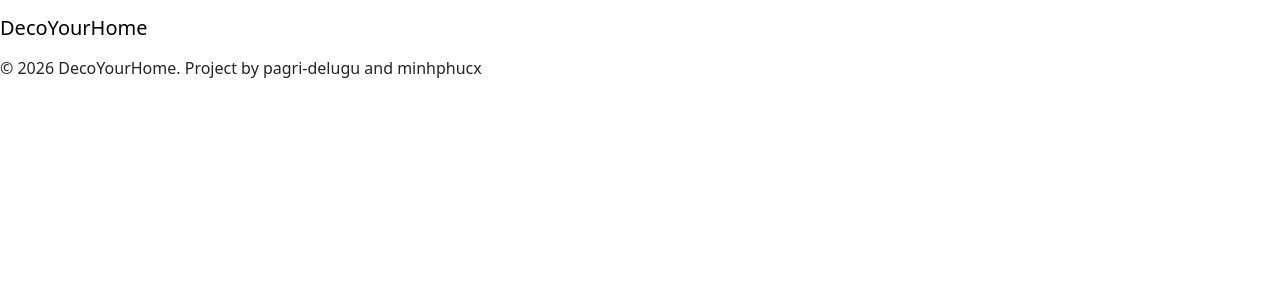
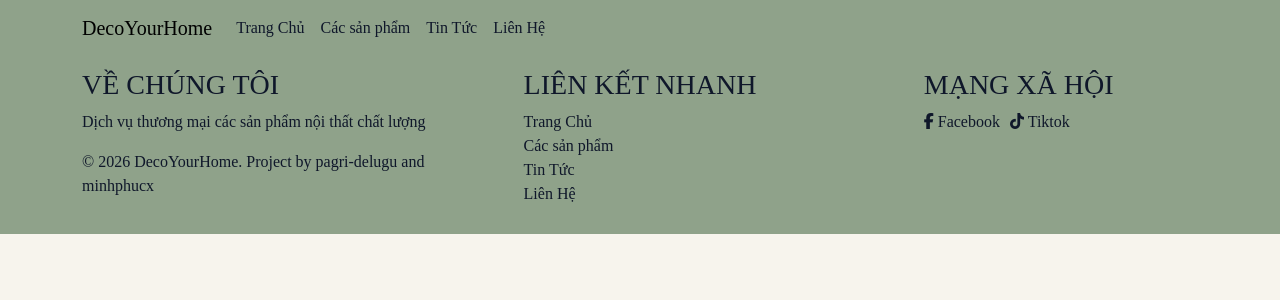
Before and after one commit to pagri-delugu/DecoYourHome, a Django app: page /base_page/ in a window 1280 px wide. Shown: the top 300 px of the page. Run offline with Django 5.2, Linux system fonts and the light colour scheme.

Commit message:
#8 - Added CSS design and improved base.html template
CSS is ready to be extended and base.html is ready to be updated

```diff
--- a/home/templates/pages/base.html
+++ b/home/templates/pages/base.html
@@ -9,21 +9,83 @@
     <!-- static styles -->
     <link rel="stylesheet" href="{% static 'css/style.css' %}">
 
-    <!-- bootstrap -->
+    <!-- bootstrap & icons -->
     <link href="https://cdn.jsdelivr.net/npm/bootstrap@5.3.8/dist/css/bootstrap.min.css" rel="stylesheet" integrity="sha384-sRIl4kxILFvY47J16cr9ZwB07vP4J8+LH7qKQnuqkuIAvNWLzeN8tE5YBujZqJLB" crossorigin="anonymous">
+    <link href="https://cdnjs.cloudflare.com/ajax/libs/font-awesome/6.5.1/css/all.min.css" rel="stylesheet">
 </head>
 </head>
 <body>
     <header>
-        <nav class="navbar navbar-expand-lg">
-            <div class="navbar-brand">DecoYourHome</div>
-        </nav>
+        <div class="container">
+            <nav class="navbar navbar-expand-lg">
+                <div class="navbar-brand">DecoYourHome</div>
+                <button class="navbar-toggler" data-bs-toggle="collapse" data-bs-target="#navbarControls">
+                    <span class="navbar-toggler-icon"></span>
+                </button>
+                <div class="collapse navbar-collapse" id="navbarControls">
+                    <ul class="navbar-nav">
+                        <li class="nav-item">
+                            <a href="/" class="nav-link">Trang Chủ</a>
+                        </li>
+                        <li class="nav-item">
+                            <a href="/products/" class="nav-link">Các sản phẩm</a>
+                        </li>
+                        <li class="nav-item">
+                            <a href="/news/" class="nav-link">Tin Tức</a>
+                        </li>
+                        <li class="nav-item">
+                            <a href="/contact/" class="nav-link">Liên Hệ</a>
+                        </li>
+                    </ul>
+                </div>
+            </nav>
+        </div>
     </header>
 
-    <main>{% block content %}{% endblock %}</main>
+    <main class="container">
+        {% block content %}{% endblock %}
+    </main>
 
     <footer>
-        &copy; 2026 DecoYourHome. Project by pagri-delugu and minhphucx
+        <div class="container">
+            <div class="grid-3">
+                <div>
+                    <h3>VỀ CHÚNG TÔI</h3>
+                    <p>Dịch vụ thương mại các sản phẩm nội thất chất lượng</p>
+                    <p>&copy; 2026 DecoYourHome. Project by pagri-delugu and minhphucx</p>
+                </div>
+                <div>
+                    <h3>LIÊN KẾT NHANH</h3>
+                    <ul>
+                        <li>
+                            <a href="/" class="nav-link">Trang Chủ</a>
+                        </li>
+                        <li>
+                            <a href="/products/" class="nav-link">Các sản phẩm</a>
+                        </li>
+                        <li>
+                            <a href="/news/" class="nav-link">Tin Tức</a>
+                        </li>
+                        <li>
+                            <a href="/contact/" class="nav-link">Liên Hệ</a>
+                        </li>
+                    </ul>
+                </div>
+                <div>
+                    <h3>MẠNG XÃ HỘI</h3>
+                    <div class="social-links">
+                        <a href="#" class="nav-link">
+                            <i class="fa-brands fa-facebook-f"></i> Facebook
+                        </a>
+                        <a href="#" class="nav-link">
+                            <i class="fa-brands fa-tiktok"></i> Tiktok
+                        </a>
+                    </div>
+
+                </div>
+            </div>
+
+        </div>
     </footer>
 
     <!-- bootstrap -->
--- a/static/css/style.css
+++ b/static/css/style.css
@@ -0,0 +1,154 @@
+/* --ROOT VARIABLES-- */
+:root {
+    /* Colors */
+    /* Color palette: #8FA28A #C7D3C0 #F7F4ED #C8A96B */
+    --color-primary: #8FA28A;
+    --color-secondary: #C7D3C0;
+    --color-bg: #F7F4ED;
+    --color-surface: #C8A96B;
+    --color-text: #0f172a;
+    --color-text-muted: #64748b;
+    --color-border: #F7F4ED;
+
+    /* Typography */
+    --font-main: "Playfair Display", serif;
+    --text-xs: 0.75rem;
+    --text-sm: 0.875rem;
+    --text-base: 1rem;
+    --text-lg: 1.125rem;
+    --text-xl: 1.25rem;
+    --text-2xl: 1.5rem;
+    --text-3xl: 2rem;
+
+    /* Spacing */
+    --space-1: 4px;
+    --space-2: 8px;
+    --space-3: 12px;
+    --space-4: 16px;
+    --space-5: 20px;
+    --space-6: 24px;
+    --space-8: 32px;
+    --space-10: 40px;
+}
+
+/* --RESET CSS-- */
+* {
+    margin: 0;
+    padding-bottom: 0;
+}
+
+html {
+    scroll-behavior: smooth !important;
+}
+
+body {
+    font-family: var(--font-main) !important;
+    color: var(--color-text) !important;
+    background-color: var(--color-bg) !important;
+}
+
+button, input, textarea {
+    font: inherit !important;
+}
+
+/* --TYPOGRAPHY (TEXT STUFFS)-- */
+h1 {
+    font-size: var(--text-3xl);
+    font-weight: bold;
+}
+
+h2 {
+    font-size: var(--text-2xl);
+    font-weight: 700;
+}
+h3 {
+    font-size: var(--text-xl);
+    font-weight: 600;
+}
+
+p, li{
+    font-size: var(--text-base);
+    text-decoration: none;
+}
+
+a {
+    font-size: var(--text-base);
+    text-decoration: none !important;
+    color: var(--color-text) !important;
+}
+
+li:hover,
+a:hover {
+    text-decoration: none;
+    color: var(--color-text-muted) !important;
+}
+
+/* --CONTAINER & GRID SYSTEM-- */
+.container {
+    width: 100% !important;
+}
+
+.grid-3{
+    display: grid;
+    gap: var(--space-5);
+    grid-template-columns: repeat(3, 1fr);
+
+    div {
+        margin-left: auto;
+        margin-right: auto;
+    }
+
+}
+
+.grid-4 {
+    display: grid;
+    gap: var(--space-5);
+    grid-template-columns: repeat(4, 1fr);
+}
+
+/* --BASE COMPONENTS-- */
+/* Add more designs here when working on different components */
+/* Please note which design relates to which component(s) in TEMPLATE (HTML) */
+
+header {
+    background-color: var(--color-primary);
+
+}
+
+footer {
+    background-color: var(--color-primary);
+    padding-top: var(--space-3);
+    padding-bottom: var(--space-3);
+
+    ul {
+        list-style-type: none;
+        padding: 0
+    };
+
+    .social-links {
+        display: flex;
+        gap: 10px;
+        text-align: center;
+    }
+}
+
+/* RESPONSIVE */
+@media (max-width: 991px) {
+    .grid-3,
+    .grid-4 {
+        grid-template-columns: repeat(2, 1fr);
+
+        div {
+            margin-left: 0px;
+            margin-right: 0px;
+        }
+
+    }
+}
+
+@media (max-width: 575px) {
+    .grid-3,
+    .grid-4 {
+        grid-template-columns: 1fr;
+    }
+}
```
